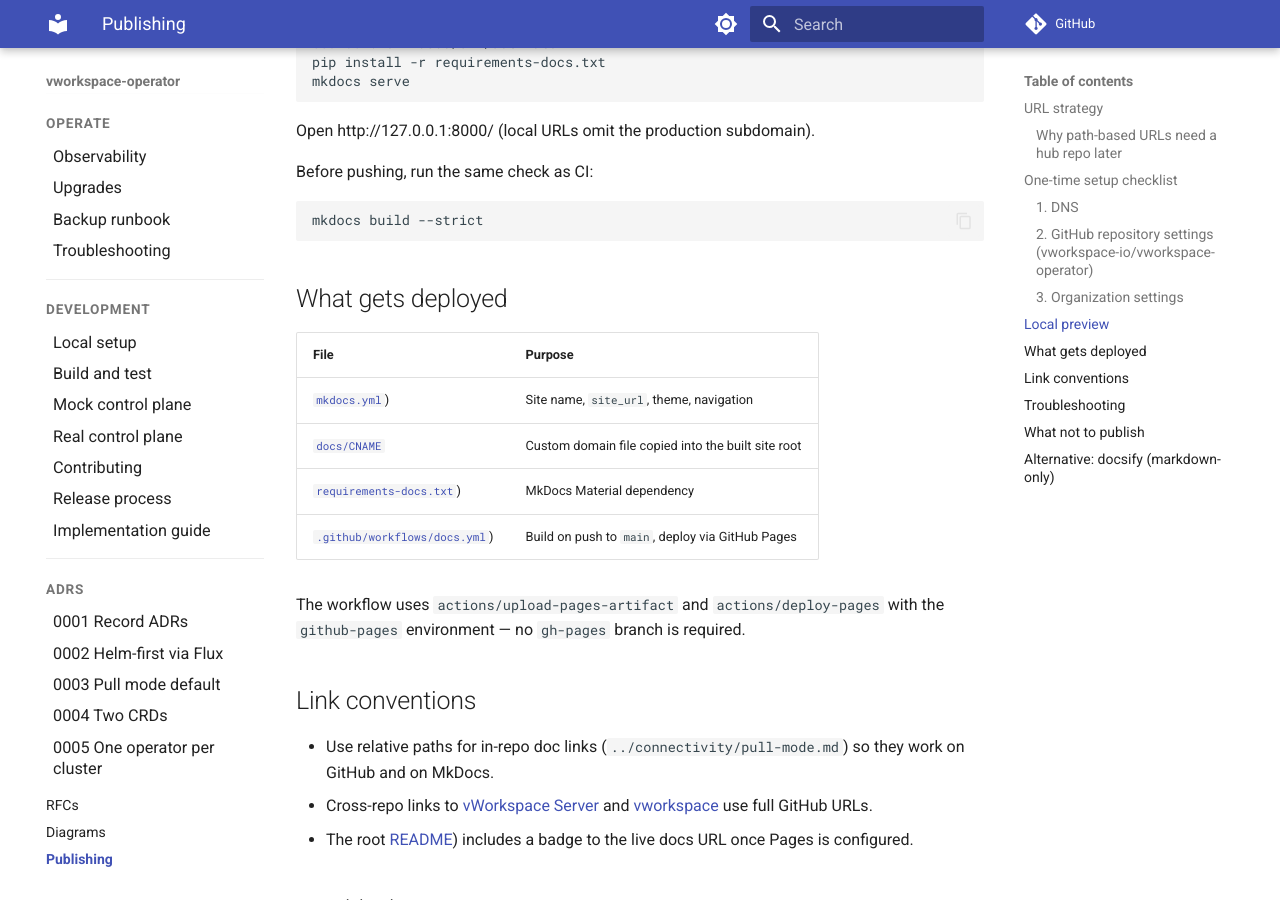
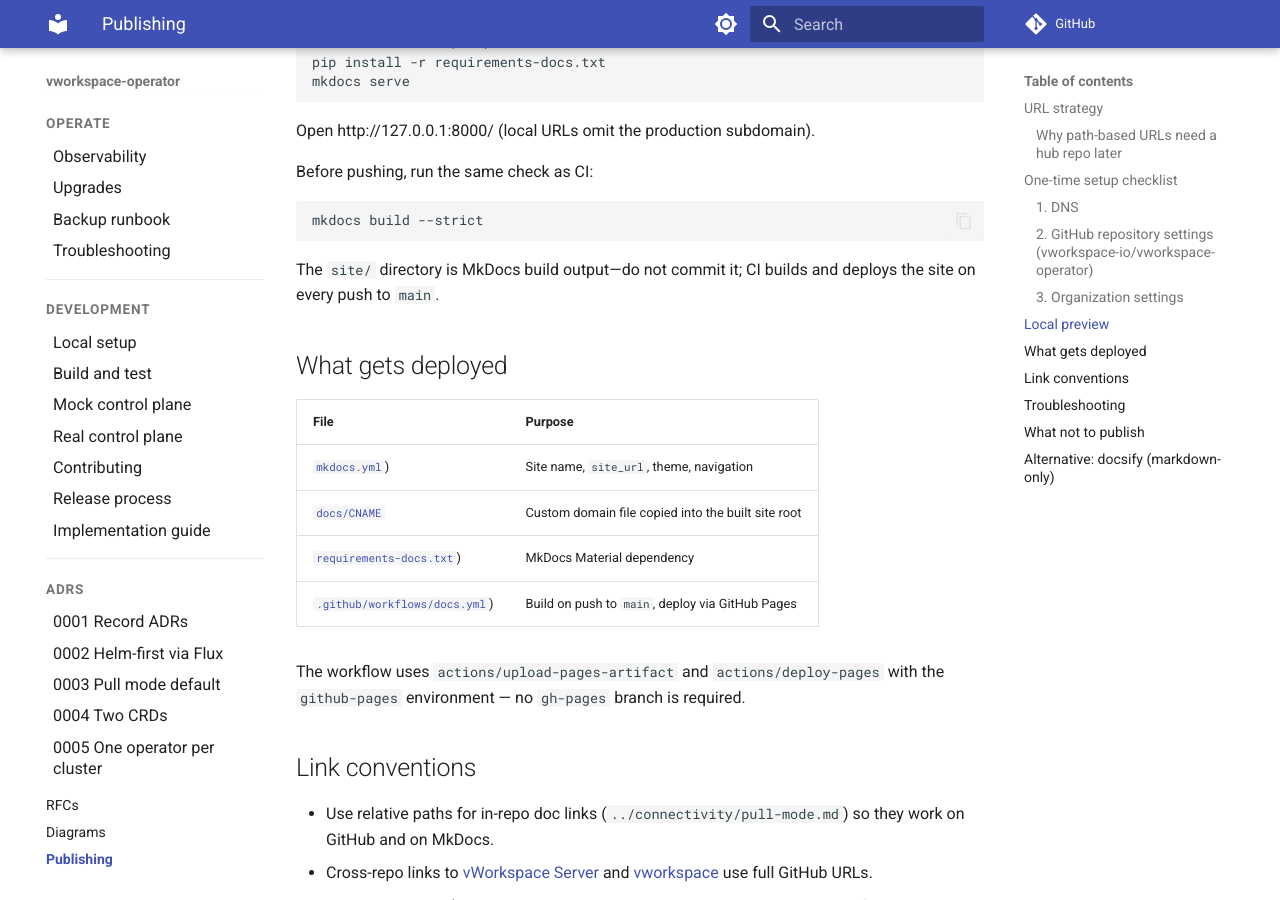
Before and after one commit to vworkspace-io/vworkspace-operator, an MkDocs documentation site: the page built from docs/publication.md, in a window 1280 px wide and 900 px high, scrolled down 2513 px. Built offline with MkDocs 1.6.1 and Material for MkDocs 9.7.7, drawn with Linux system fonts in a browser that asks for light colours; comment, search, counter and statistics services are not loaded.

Commit message:
chore: ignore MkDocs site/ build output (#35)
Prevent accidental commits of local mkdocs build artifacts and document that CI deploys on push to main.

````diff
--- a/docs/publication.md
+++ b/docs/publication.md
@@ -88,6 +88,8 @@ Before pushing, run the same check as CI:
 mkdocs build --strict
 ```
 
+The `site/` directory is MkDocs build output—do not commit it; CI builds and deploys the site on every push to `main`.
+
 ## What gets deployed
 
 | File | Purpose |
````
Also changed, not shown: 1 other file.
